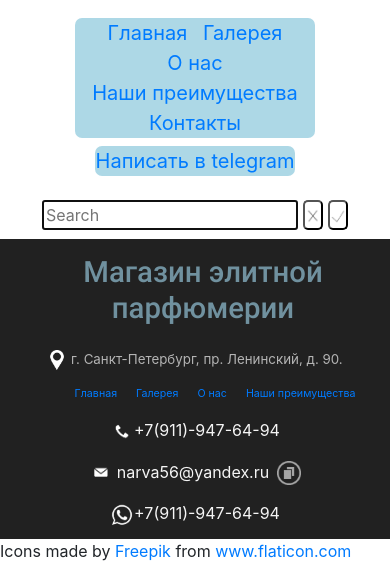
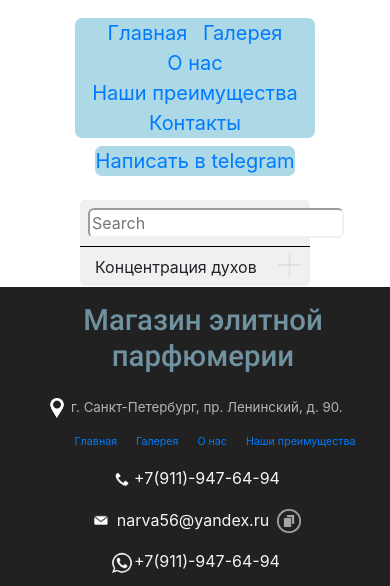
Before and after one commit to GladkihAnton/Parfum-site, a Django app: page /gallery in a window 390 px wide. Shown: the part 200-786 px from the top of the page. Run offline with Django 3.2, Linux system fonts and the light colour scheme; data that the repository does not hold is empty; some libraries are stand-ins or nearby versions.

Commit message:
end filter + mobile view for 127.0.0.1

```diff
--- a/gallery/views.py
+++ b/gallery/views.py
@@ -16,6 +16,8 @@ def gallery(request):
 
 
 def start_function(request):
+    if not request.session.exists(request.session.session_key):
+        request.session.create()
     session_key = request.session.session_key
     products = Product.objects.all()
     for product in products:
--- a/static/css/main.css
+++ b/static/css/main.css
@@ -353,15 +353,47 @@ ul li {
 .text-footer{
     color: rgb(180,180,180);
 }
+.filters_form{
+    background-color: rgba(227,227,227,0.53);
+    border-radius: 5px;
+}
+.prev_for_turn_back_button{
+    position: relative;
+    top:0px;
+    left: 0px;
+    display: inline;
+}
 .button_for_turn_back {
-    background: url(../img/crest.png) no-repeat;
-    background-size: contain;
-    background-position-y: 6px;
+    cursor: pointer;
+    position: absolute;
+    z-index: 1;
+    top: -5px;
+    right: 11px;
+    display: none;
 }
 .button_for_search {
     background: url(../img/ok.png) no-repeat;
     background-size: contain;
     background-position-y: 6px;
+}
+.place_for_search {
+    border-radius: 6px;
+    border-color: #f0f0f0;
+}
+.place_for_search:focus{
+    outline: none;
+}
+.place_for_search::after{
+    position: absolute;
+    left:10px;
+    content: 'hel';
+}
+/*.button_for_turn_back, .button_for_search {*/
+/*    border-radius: 5px;*/
+/*}*/
+.button_for_turn_back:hover, .button_for_search:hover, .button_for_turn_back:active, .button_for_search:active {
+    /*box-shadow: 0.2rem 0.2rem 0.2rem 0 rgb(225, 225, 225);*/
+    opacity: 0.5;
 }
 .checkbox {
     position: absolute;
@@ -413,23 +445,29 @@ ul li {
 .checkbox:disabled+label::before {
     background-color: #e9ecef;
 }
-/*input:focus {*/
-/*    border: 1px solid black;*/
-/*    border-color: black;*/
-/*    border-radius: 5px;*/
-/*    box-shadow: black;*/
-/*    blackground: black;*/
-/*}*/
-INPUT.text {
-    border: 1px solid yellow; /* Исходная рамка вокруг поля */
-    width: 80%; /* Ширина поля */
+/*Меню с фильтром */
+.dropMenu {
+    display: none;
 }
-INPUT.text:focus {
-    border: 1px solid red; /* Рамка при получении фокуса */
+.itemsMenu {
+    background: #f0f0f0;
+    width: 100%;
+    height: 31px;
 }
-.button_for_turn_back, .button_for_search {
-    border-radius: 5px;
+.itemsMenu:after, .itemsMenu:before {
+    position: absolute;
+    top: 17px;
+    right: 9px;
+    content: '';
+    height: 2px;
+    width: 23px;
+    opacity: 0.3;
+    background-color: rgba(148, 148, 148, 0.51);
+    transition: 0.3s;
 }
-.button_for_turn_back:hover, .button_for_search:hover, .button_for_turn_back:active, .button_for_search:active {
-    box-shadow: 0 0 0 0.2rem rgb(225, 225, 225);
+.itemsMenu_up_down:before {
+    transform: rotate(90deg);
 }
+.itemsMenu:hover::after, .itemsMenu:hover::before {
+    opacity: 1;
+}
--- a/static/js/script.js
+++ b/static/js/script.js
@@ -147,11 +147,22 @@ if ($('#main').length>0) {
 //filter and checkboxs in gallery
 if ($('#gallery').length>0) {
 	$(function () {
+		//quantity cards on the page
 		var quantity = 12;
+		//var for ajax progress
 		var inProgress = false;
+		$('.place_for_search').on('keyup',function(){
+			var $this = $(this),
+				val = $this.val();
+			if(val.length >= 1){
+				$('.button_for_turn_back').show(50);
+			}else {
+				$('.button_for_turn_back').hide(50);
+			}
+		});		//function for search
 		var form_search = $("#formSearch");
 		form_search.on('submit', function (e) {
-			var text = $('.place_for_search1');
+			var text = $('.place_for_search');
 			e.preventDefault();
 			var data = {};
 			var csrf_token = $('#formSearch [name="csrfmiddlewaretoken"]').val();
@@ -192,8 +203,10 @@ if ($('#gallery').length>0) {
 				}
 			});
 		});
+		//functin for cancel button
 		var cancel_button = $('.button_for_turn_back');
 		cancel_button.on('click', function (e) {
+			$(this).hide(50);
 			e.preventDefault();
 			var data = {};
 			var csrf_token = $('#formSearch [name="csrfmiddlewaretoken"]').val();
@@ -235,9 +248,10 @@ if ($('#gallery').length>0) {
 				}
 			});
 		});
+		//function for checkbox
 		var checkbox = $('.checkbox');
 		checkbox.on('change', function (e) {
-			var text = $('.place_for_search1');
+			var text = $('.place_for_search');
 			var url = $('#checkbox').attr('action');
 			var data = {};
 			console.log(url);
@@ -278,13 +292,14 @@ if ($('#gallery').length>0) {
 				}
 			});
 		})
+		//update cards with scroll
 		$(window).scroll(function () {
 			if ($(window).scrollTop() + $(window).height() >= $(document).height() - 200 && !inProgress) {
 				var data = {};
 				data['lol'] = 'lol';
 				var csrf_token = $('#formSearch [name="csrfmiddlewaretoken"]').val();
 				data["csrfmiddlewaretoken"] = csrf_token;
-				data['search'] = $('.place_for_search1').val();
+				data['search'] = $('.place_for_search').val();
 				data['quantity'] = quantity;
 				$.ajax({
 					url: "/update_content",
@@ -321,3 +336,11 @@ if ($('#gallery').length>0) {
 		});
 	});
 }
+$(function() {
+	$('.itemsMenu').click(function () {
+		// $('.itemsMenu::after').css('transform', 'rotate(90deg)');
+		$(this).toggleClass('itemsMenu_up_down');
+		// $('.dropMenu').hide('normal');
+		$('.dropMenu').toggle('normal');
+	});
+});
--- a/templates/base.html
+++ b/templates/base.html
@@ -20,9 +20,8 @@
 
     <!-- JQUERY -->
     <script src="{% static 'js/jquery-3.4.1.js' %}"></script>
-    <script src="{% static 'js/bootstrap.js' %}"></script>
+<!--    <script src="{% static 'js/bootstrap.js' %}"></script>-->
     <!-- my JS -->
     <script type="text/javascript" src="{% static 'js/script.js' %}"></script>
-    <script src="https://cdnjs.cloudflare.com/ajax/libs/popper.js/1.12.9/umd/popper.min.js" integrity="sha384-ApNbgh9B+Y1QKtv3Rn7W3mgPxhU9K/ScQsAP7hUibX39j7fakFPskvXusvfa0b4Q" crossorigin="anonymous"></script>
   </body>
 </html>
--- a/templates/landing/gallery.html
+++ b/templates/landing/gallery.html
@@ -1,27 +1,42 @@
 {% extends 'base.html' %}
 {% load static %}
 {% block content %}
-
+<!--<button class="dropdown-toggle" type="button" aria-haspopup="false" aria-expanded="false">kek</button>-->
+<!--&lt;!&ndash;<div class="">&ndash;&gt;-->
+<!--    <button class="butt" type="button" id="dropdownMenuButton" data-toggle="dropdown" aria-haspopup="true" aria-expanded="false">-->
+<!--        Dropdown button-->
+<!--    </button>-->
+<!--</div>-->
 <div class="container-fluid" id="gallery">
     <div class="row">
-        <div class="col-12 col-lg-3">
-            <form class="text-center text-lg-left" id="formSearch" action="{% url 'gallery_function' %}"> {% csrf_token %}
-                <input class="place_for_search1" type="text" id="text-to-find" value="" placeholder="Search" autofocus>
-                <input class="button_for_turn_back" type="button" value=" " title="Отменить поиск">
-                <input class="button_for_search" type="submit" value=" " title="Начать поиск"><br>
+        <div class="col-2 col-lg-12"></div>
+        <div class="col-8 col-lg-3">
+            <div class="filters_form ml-auto mr-auto" style="max-width: 360px;">
+                <form class="text-center text-lg-left ml-2" id="formSearch" action="{% url 'gallery_function' %}"> {% csrf_token %}
+                    <input class="place_for_search mt-2" type="text" id="text-to-find" value="" placeholder="Search" autofocus>
+                    <div class="prev_for_turn_back_button">
+                        <span class="button_for_turn_back">&times;</span>
+                    </div>
+<!--                    <input class="button_for_turn_back" type="button" value=" " title="Отменить поиск">-->
+<!--                    <input class="button_for_search" type="submit" value=" " title="Начать поиск"><br>-->
                 </form>
-            <form class="mt-2" id="checkbox" action="{% url 'gallery_checkbox' %}"> {% csrf_token %}
-                <div class="container-fluid">
+                <form class="mt-2" id="checkbox" style="border-top: 1px solid black;"   action="{% url 'gallery_checkbox' %}"> {% csrf_token %}
+                    <div class="container">
                         <div class="row">
+                            <input type="checkbox" id="filter_list" style="display: none">
+                            <label class="itemsMenu itemsMenu_up_down col-md-12 pt-2" for="filter_list">Концентрация духов</label>
+                            <div class="dropMenu" style="z-index: 999;">
                                     {% for type in typeOfProducts %}
-                        <div class="col-3 col-lg-12">
+                                    <div class="col-md-12 ml-3 mt-2">
                                         <input class="checkbox" type="checkbox" name="{{type}}" id="{{type}}" data-change="false" value="{{type}}" checked>
                                         <label for="{{type}}">{{type}}</label>
                                     </div>
                                     {% endfor %}
                             </div>
                         </div>
+                    </div>
                 </form>
+            </div>
         </div>
         <div class="col-12 col-lg-9">
             <div class="container-fluid">
```
Also changed, not shown: 1 other file. Lines whose indentation alone changed are shown as unchanged.
